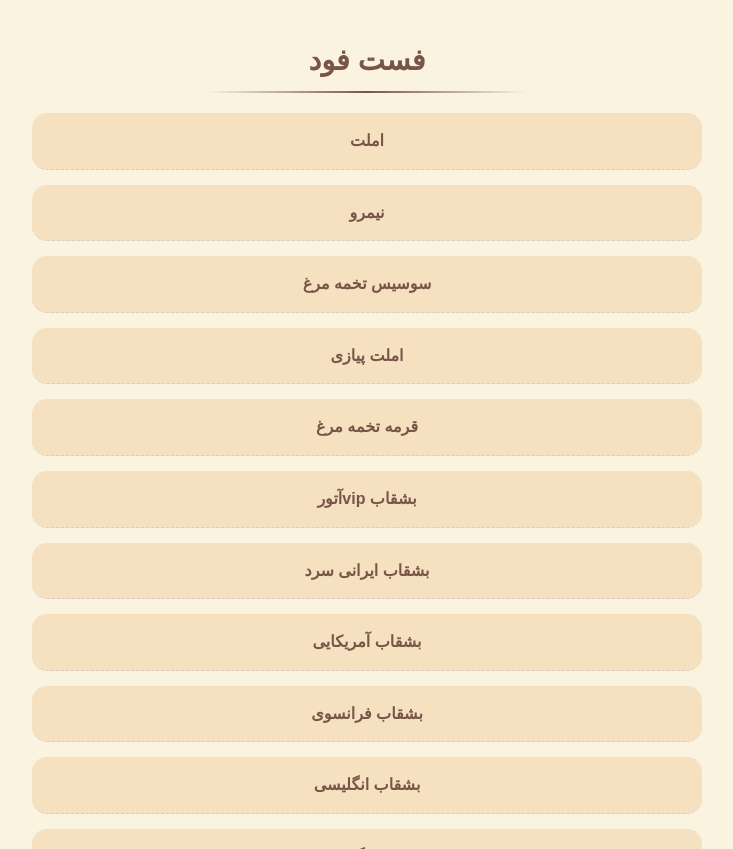
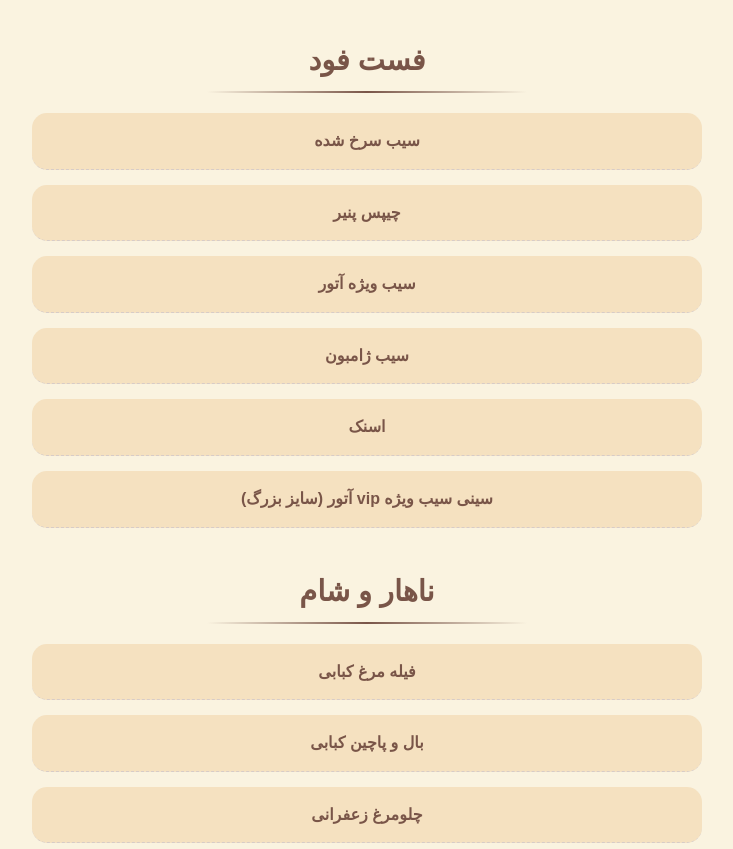
Before and after one commit to HeisArshia/AtoorMenu, a plain HTML site: page index.html in a window 1280 px wide. Shown: the part 11151-12000 px from the top of the page, without its empty margins (273-1006 px from the left). Drawn offline with Linux system fonts and the light colour scheme.

Commit message:
Update index.html
adding right names for the fast food section

```diff
--- a/index.html
+++ b/index.html
@@ -648,41 +648,30 @@
         <h2 class="category-title">فست فود</h2>
 
         <div class="text-item">
-  <span class="item-name">املت</span>
+  <span class="item-name">سیب سرخ شده</span>
 </div>
 <div class="text-item">
-  <span class="item-name">نیمرو</span>
+  <span class="item-name">چیپس پنیر</span>
 </div>
 <div class="text-item">
-  <span class="item-name">سوسیس تخمه مرغ</span>
+  <span class="item-name">سیب ویژه آتور</span>
 </div>
 <div class="text-item">
-  <span class="item-name">املت پیازی</span>
+  <span class="item-name">سیب ژامبون</span>
 </div>
 <div class="text-item">
-  <span class="item-name">قرمه تخمه مرغ</span>
+  <span class="item-name">اسنک</span>
 </div>
 <div class="text-item">
-  <span class="item-name">بشقاب vipآتور</span>
+  <span class="item-name">سینی سیب ویژه ‌vip آتور (سایز بزرگ)</span>
 </div>
-<div class="text-item">
-  <span class="item-name">بشقاب ایرانی سرد</span>
-</div>
-<div class="text-item">
-  <span class="item-name">بشقاب آمریکایی</span>
-</div>
-<div class="text-item">
-  <span class="item-name">بشقاب فرانسوی</span>
-</div>
-<div class="text-item">
-  <span class="item-name">بشقاب انگلیسی</span>
-</div>
-<div class="text-item">
-  <span class="item-name">لوبیا گرم</span>
-</div>
-<div class="text-item">
-  <span class="item-name">عدسی</span>
-</div>
+
+
+
+
+
+
+
 
 
 
```
